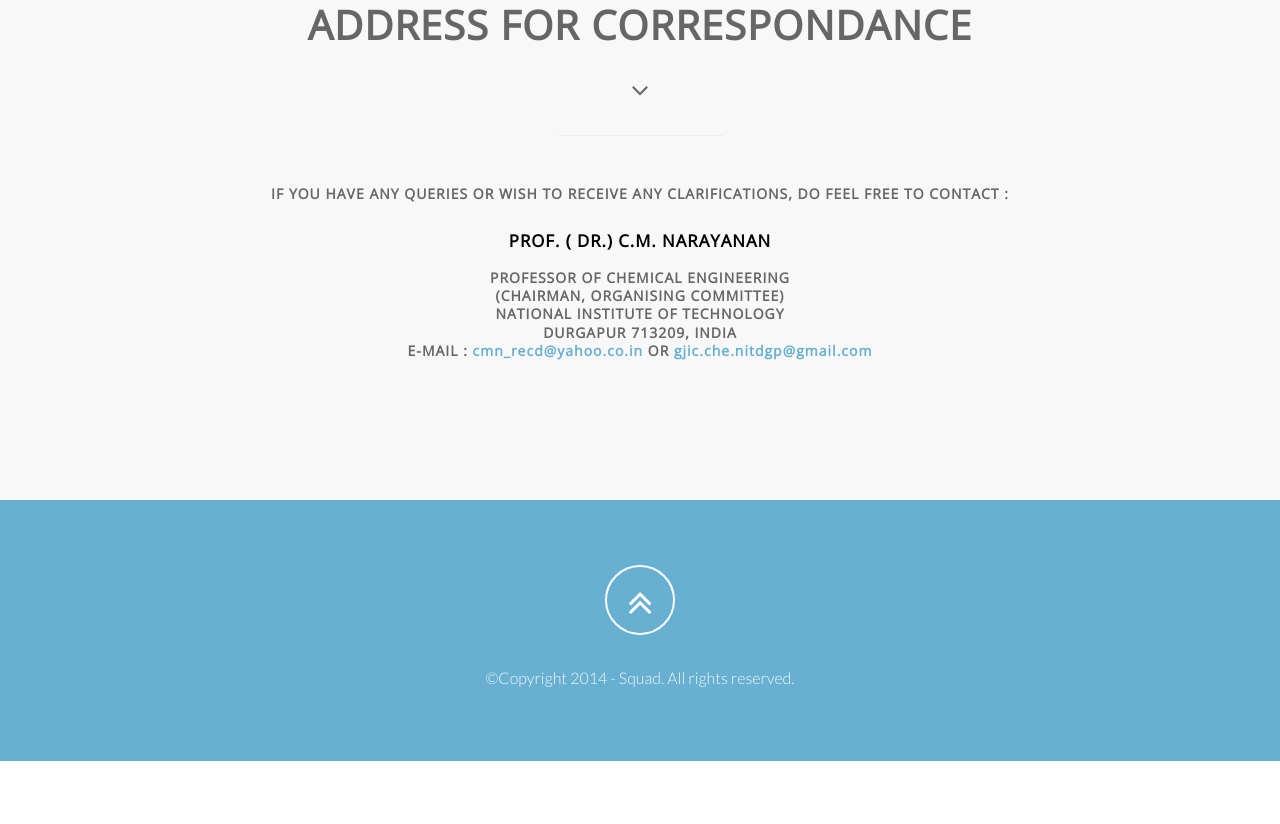
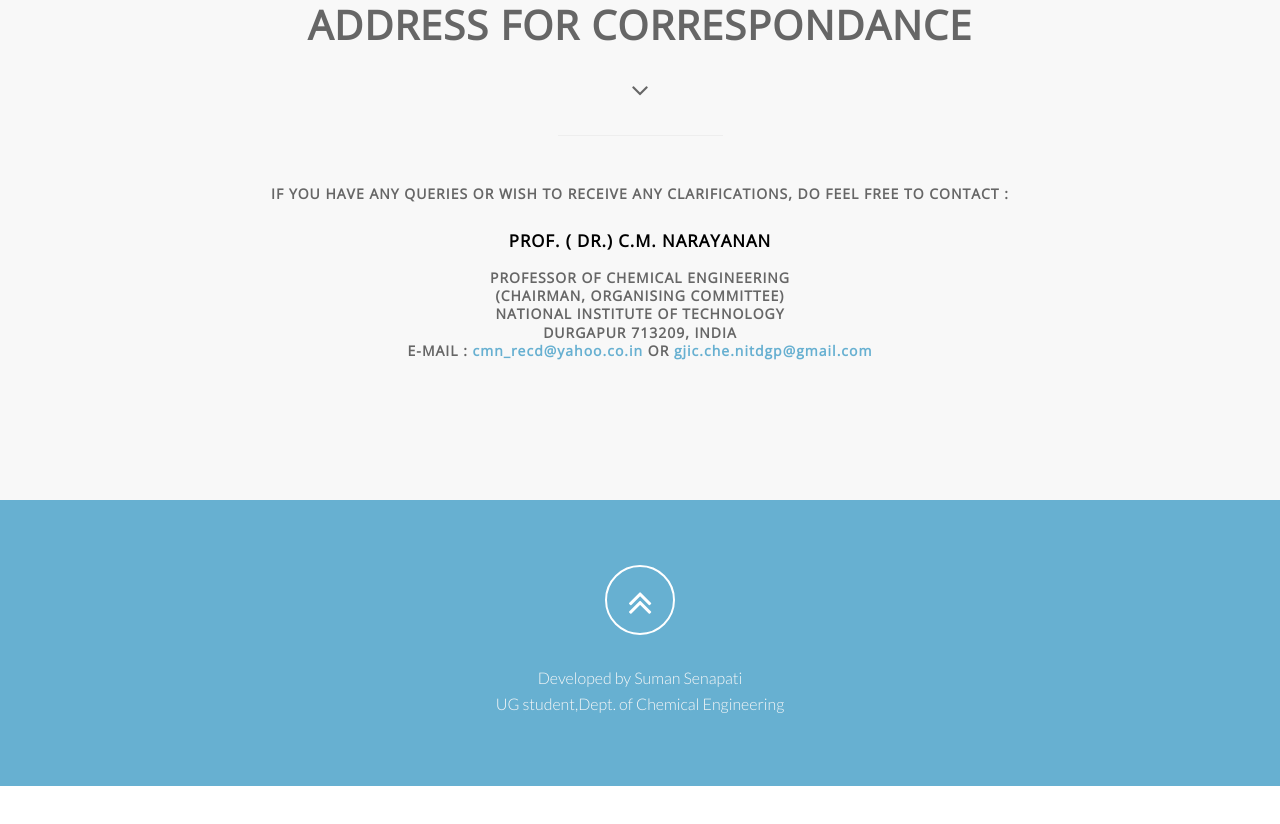
Before and after one commit to Exile101/nitdgpchegoldenjubilee, a plain HTML site: page index.html in a window 1280 px wide. Shown: the part 1531-2355 px from the top of the page. Drawn offline with nearby package versions, Linux system fonts and the light colour scheme.

Commit message:
Added developer's name

```diff
--- a/index.html
+++ b/index.html
@@ -300,7 +300,7 @@ E-mail :  <a href="mailto@cmn_recd@yahoo.co.in" style="text-transform:none">cmn_
 						</a>
 					</div>
 					</div>
-					<p>&copy;Copyright 2014 - Squad. All rights reserved.</p>
+					<p> Developed by Suman Senapati<br> UG student,Dept. of Chemical Engineering</p>
 				</div>
 			</div>
 		</div>
```
